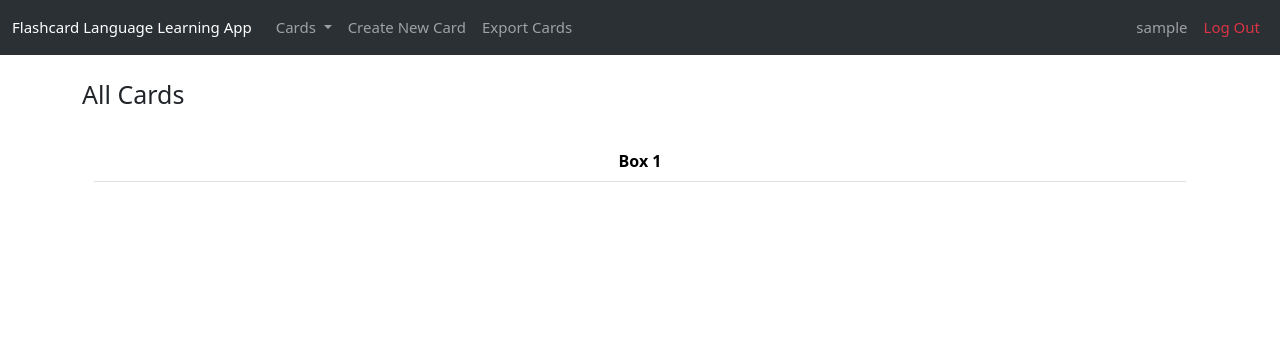
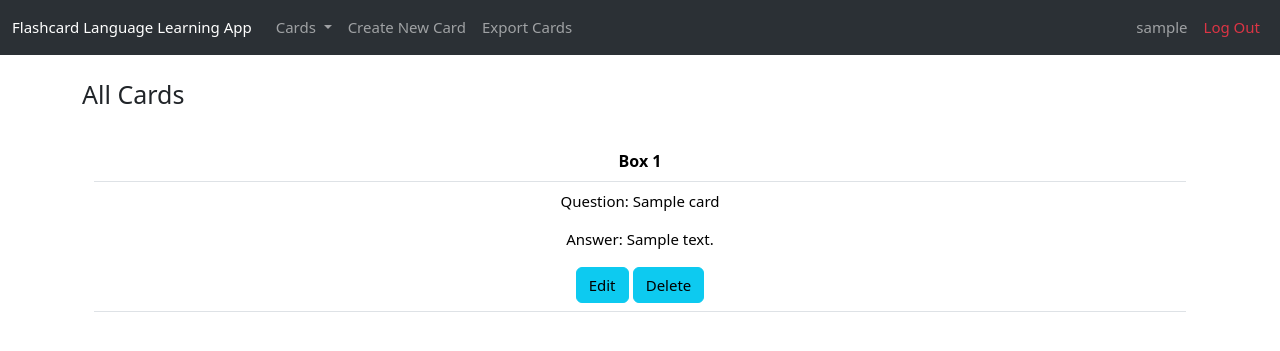
Before and after one commit to iloneczka/flashcards, a Django app: page /all_cards/1/ in a window 1280 px wide. Shown: the top 351 px of the page. Run offline with Django 4.2, Linux system fonts and the light colour scheme; a user stored in the database is signed in; tables that the repository leaves empty hold one stand-in row (values such as "Sample post"); lists and menus that the app fills with data are empty; some libraries are stand-ins or nearby versions.

Commit message:
Update code based on Models changes

```diff
--- a/flash/website/templates/all_cards.html
+++ b/flash/website/templates/all_cards.html
@@ -6,17 +6,17 @@
     <div class="container text-center">
         {% if cards %}
             <div class="row">
-                {% for box in unique_boxes reversed %}
+                {% for box in unique_boxes %}
                     <div class="col">
-                        <table class="table box-table" data-box="{{ box.box }}">
+                        <table class="table box-table" data-box="{{ box.box_number }}">
                             <thead>
                                 <tr>
-                                    <th scope="col" class="box-header" colspan="2">Box {{ box.box }}</th>
+                                    <th scope="col" class="box-header" colspan="2">Box {{ box.box_number }}</th>
                                 </tr>
                             </thead>
                             <tbody>
                                 {% for card in cards %}
-                                    {% if box.box == 'all' or card.box == box.box %}
+                                    {% if box.box_number == 'all' or card.box.box_number == box.box_number %}
                                         <tr>
                                             <td>
                                                 <p class="card-info">Question: <span class="question">{{ card.question }}</span></p>
@@ -36,7 +36,6 @@
             <p>No cards available. Go to <a href="{% url 'create_new_card' %}">Create New Card</a>.</p>
         {% endif %}
     </div>
-
     <script>
         document.addEventListener('DOMContentLoaded', function () {
             const editButtons = document.querySelectorAll('.edit-card');
--- a/flash/website/templates/create_new_card.html
+++ b/flash/website/templates/create_new_card.html
@@ -29,7 +29,7 @@
       <div class="form-group">
         <label for="box" class="form-label card-label">Box:</label>
         <select id="box" class="form-select card-input" name="box">
-          {% for box in boxes %}
+          {% for box in unique_boxes %}
             <option value="{{ box.box_number }}">Box {{ box.box_number }}</option>
           {% endfor %}
         </select>
--- a/flash/website/views.py
+++ b/flash/website/views.py
@@ -40,32 +40,16 @@
 
 @login_required
 def flashcard_program(request, box_number):
-    unique_boxes = Card.objects.filter(user=request.user).values('box').distinct()
-
-    if request.method == 'POST':
-        box_number = request.POST.get('box_number')
-
-    all_cards = Card.objects.filter(user=request.user)
-
-    if box_number == '0':
-        cards = all_cards
+    if box_number == "0":
+        random_card = Card.objects.get_random_card_based_on_rating()
     else:
-        try:
-            box_number = int(box_number)
-            cards = all_cards.filter(box=box_number)
-        except ValueError:
-            cards = Card.objects.none()
-
-    random_card = cards.order_by('?').first()
+        random_card = Card.objects.filter(user=request.user, box__box_number=box_number).get_random_card_based_on_rating()
 
     context = {
+        'random_card': random_card,
         'box_number': box_number,
-        'random_card': random_card,
-        'unique_boxes': unique_boxes,
+        'no_cards': not random_card,
     }
-
-    if not cards.exists():
-        context['no_cards'] = True
 
     return render(request, 'flashcard_program.html', context)
 
@@ -103,10 +87,11 @@
 
 @login_required
 def all_cards(request, box_number):
-    unique_boxes = Card.objects.filter(user=request.user).values('box').distinct()
+    unique_boxes = Box.get_unique_boxes(request.user)
+    box_number = int(box_number)  # Konwertuj na liczbę całkowitą
 
     if box_number != 0:
-        cards = Card.objects.filter(user=request.user, box=box_number)
+        cards = Card.objects.filter(user=request.user, box__box_number=box_number)
         context = {'cards': cards, 'unique_boxes': unique_boxes, 'box_number': box_number}
     else:
         cards = Card.objects.filter(user=request.user)
```
Also changed, not shown: flash/website/models.py (line endings or trailing spaces).
